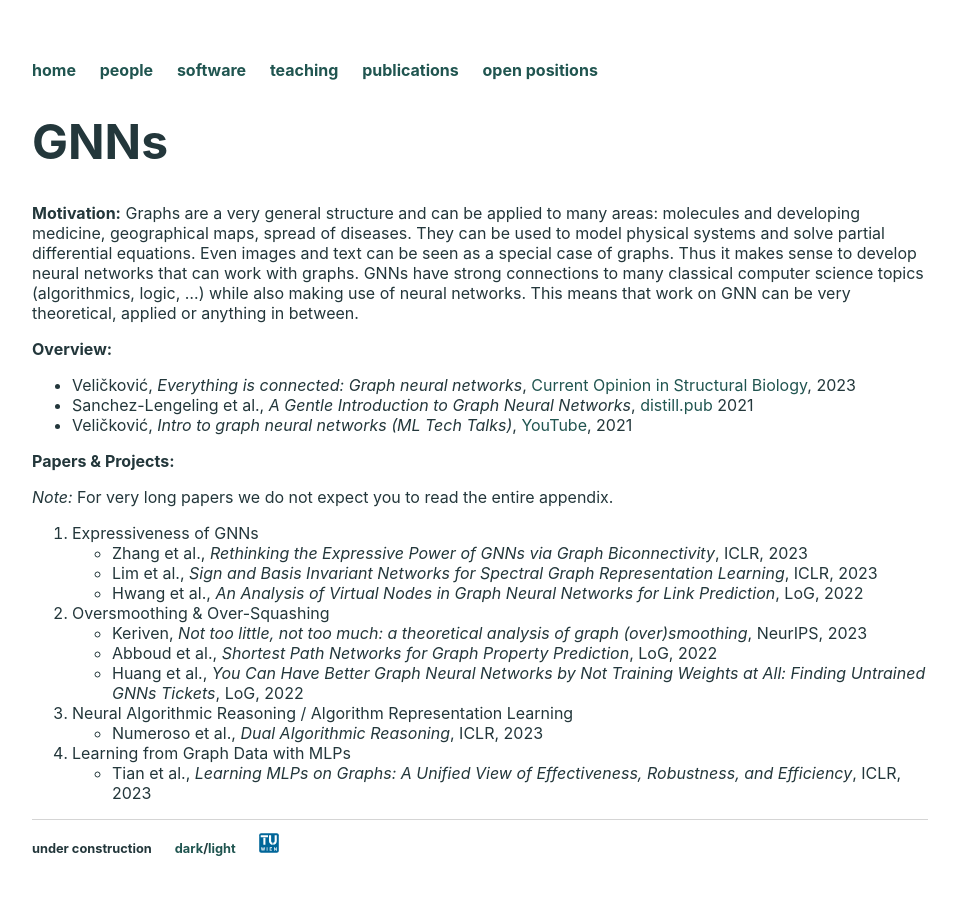
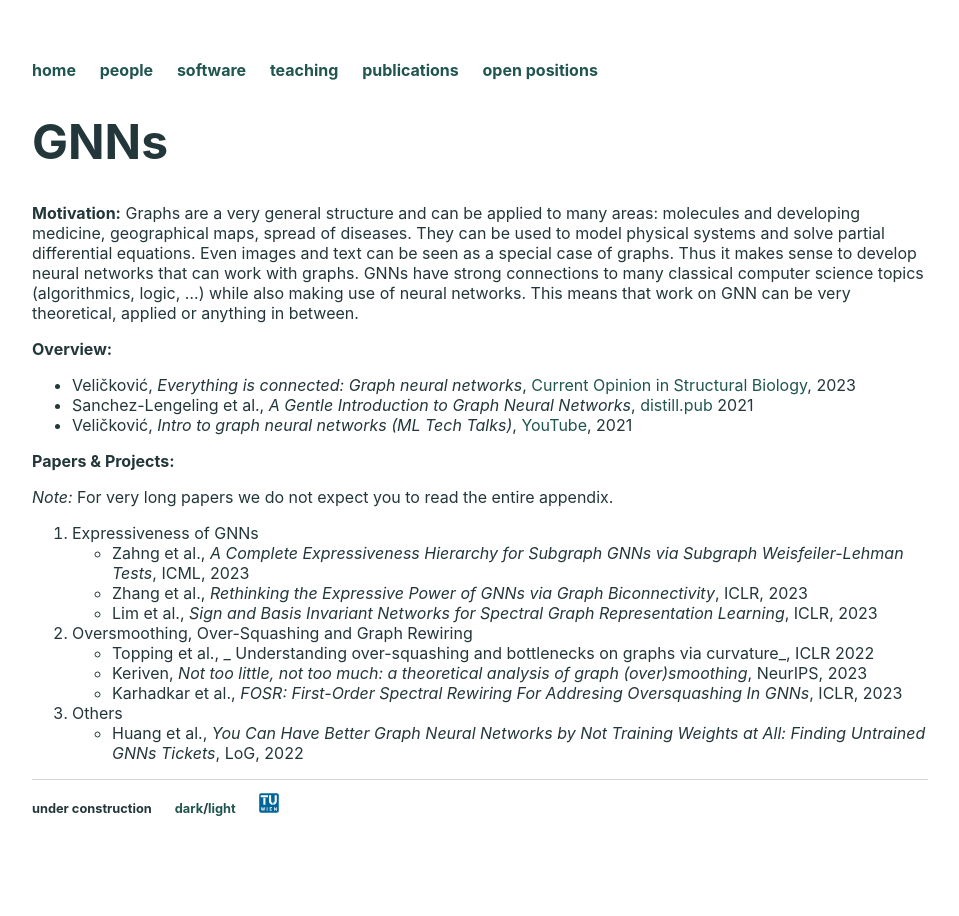
Before and after one commit to ml-tuw/ml-tuw.github.io, a Jekyll site: the page built from teaching/ws2324/msc_topics/topics_fj/gnns.md, in a window 1280 px wide. Shown: the whole page, without its empty margins (160-1119 px from the left). Built offline with Jekyll 4.4.1, drawn with Linux system fonts in a browser that asks for light colours.

```diff
--- a/teaching/ws2324/msc_topics/topics_fj/gnns.md
+++ b/teaching/ws2324/msc_topics/topics_fj/gnns.md
@@ -15,16 +15,15 @@ title: GNNs
 _Note:_ For very long papers we do not expect you to read the entire appendix.
 
 1. Expressiveness of GNNs
-    - Zhang et al., _Rethinking the Expressive Power of GNNs via Graph Biconnectivity_, ICLR, 2023
-    - Lim et al., _Sign and Basis Invariant Networks for Spectral Graph Representation Learning_, ICLR, 2023
-    - Hwang et al., _An Analysis of Virtual Nodes in Graph Neural Networks for Link Prediction_, LoG, 2022
-2. Oversmoothing & Over-Squashing
-    - Keriven, _Not too little, not too much: a theoretical analysis of graph (over)smoothing_, NeurIPS, 2023
-    - Abboud et al., _Shortest Path Networks for Graph Property Prediction_, LoG, 2022
-    - Huang et al., _You Can Have Better Graph Neural Networks by Not Training Weights at All: Finding Untrained GNNs Tickets_, LoG, 2022
+  - Zahng et al., _A Complete Expressiveness Hierarchy for Subgraph GNNs via Subgraph Weisfeiler-Lehman Tests_, ICML, 2023
+  - Zhang et al., _Rethinking the Expressive Power of GNNs via Graph Biconnectivity_, ICLR, 2023
+  - Lim et al., _Sign and Basis Invariant Networks for Spectral Graph Representation Learning_, ICLR, 2023
 
-3. Neural Algorithmic Reasoning / Algorithm Representation Learning
-    - Numeroso et al., _Dual Algorithmic Reasoning_, ICLR, 2023
+2. Oversmoothing, Over-Squashing and Graph Rewiring
+  - Topping et al., _ Understanding over-squashing and bottlenecks on graphs via curvature_, ICLR 2022
+  - Keriven, _Not too little, not too much: a theoretical analysis of graph (over)smoothing_, NeurIPS, 2023
+  - Karhadkar et al., _FOSR: First-Order Spectral Rewiring For
+Addresing Oversquashing In GNNs_, ICLR, 2023
 
-4. Learning from Graph Data with MLPs
-    - Tian et al., _Learning MLPs on Graphs: A Unified View of Effectiveness, Robustness, and Efficiency_, ICLR, 2023
+3. Others
+  - Huang et al., _You Can Have Better Graph Neural Networks by Not Training Weights at All: Finding Untrained GNNs Tickets_, LoG, 2022
```
Also changed, not shown: teaching/ws2324/msc_topics/topics_aj/neursim.md (deleted, +0 -19 lines), teaching/ws2324/msc_topics/topics_fj/diff_algorithms.md (deleted, +0 -11 lines), teaching/ws2324/msc_topics/topics_mt/online_learning.md (deleted, +0 -17 lines), teaching/ws2324/msc_topics/topics_mt/submodul_in_ml.md (deleted, +0 -20 lines), teaching/ws2324/msc_topics/topics_pi/trustworhy_ml.md (deleted, +0 -23 lines), teaching/ws2324/msc_topics/topics_pi/trustworthy_ml.md (added, +19 -0 lines), teaching/ws2324/msc_topics/topics_tg/kernel_methods.md (deleted, +0 -18 lines), teaching/ws2324/seminar_msc.md (+1 -1 lines).
